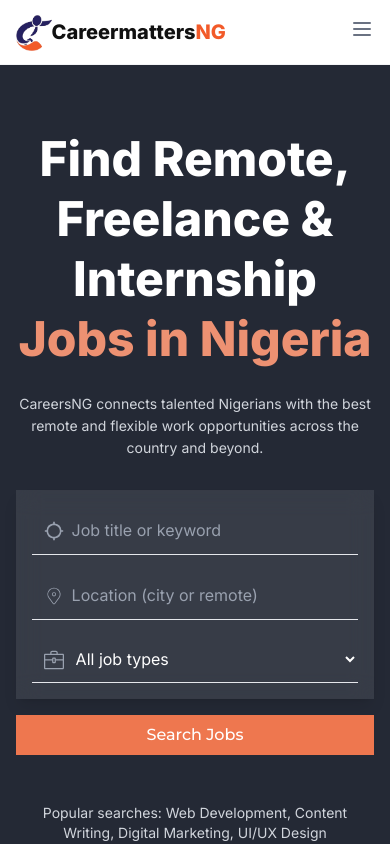
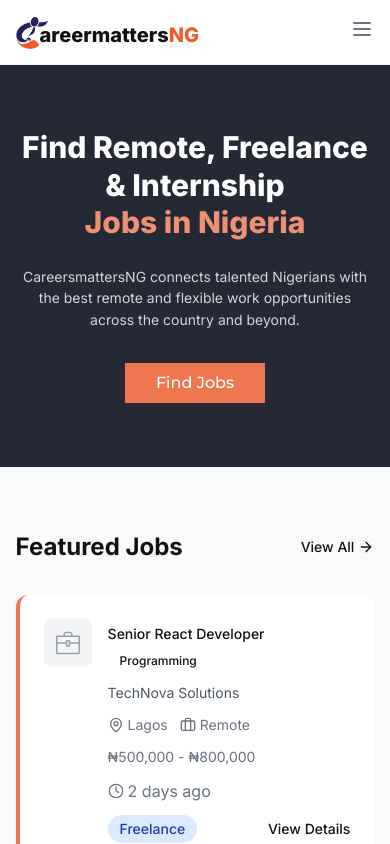
Before and after one commit to Olawoyin1/CareersNG, a React (Vite) app: page / in a window 390 px wide. Shown: the top 844 px of the page. Built offline with nearby package versions, Linux system fonts and the light colour scheme.

Commit message:
Some changes to the navbar and carrersng logo

```diff
--- a/src/App.css
+++ b/src/App.css
@@ -9,9 +9,19 @@
 
 
 
-p, li{
+
+::placeholder, input{
+    font-size: 13px;
+    font-family: 'Montserrat';
+}
+
+
+
+
+p,  a{
     font-size: 14px;
 }
+
 
 .headings, button{
     font-family: "Montserrat", sans-serif;
--- a/src/components/Footer.tsx
+++ b/src/components/Footer.tsx
@@ -18,14 +18,14 @@
           {/* Logo and Description */}
           <div className="lg:col-span-2">
           <Link to="/" className="flex items-center space-x-2">
-                <div className="text-2xl font-bold flex items-center text-careersng-navy">
+                <div className="text-2xl font-bold flex items-end text-careersng-navy">
                     <img src="../../Images/logo.png" alt="" className="w-9" />
-                    <h1 className="text-xl font-extrabold text-careersng-navy">Careermatters<span className="text-[#F25A29]">NG</span></h1>
+                    <h1 className="text-xl font-extrabold -ml-2 text-careersng-navy">areermatters<span className="text-[#F25A29]">NG</span></h1>
 
                 </div>
               </Link>
             <p className="mt-4 text-gray-300 max-w-md">
-              CareersNG connects Nigerian freelancers, remote workers, and internship
+              CareersmattersNG connects Nigerian freelancers, remote workers, and internship
               seekers with potential employers and clients. Find your next opportunity today.
             </p>
             <div className="mt-6 flex space-x-4">
--- a/src/components/HowItWorks.tsx
+++ b/src/components/HowItWorks.tsx
@@ -32,7 +32,7 @@
   return (
     <div className="p">
       <div className="text-center mb-12">
-        <h2 className="text-3xl sm:text-4xl font-bold text-careersng-navy">How CareersNG Works</h2>
+        <h2 className="text-3xl sm:text-4xl font-bold text-careersng-navy">How CareersmattersNG Works</h2>
         <p className="mt-4 text-lg text-gray-600 max-w-2xl mx-auto">
           Your journey to finding the perfect job opportunity in Nigeria is simple and straightforward.
         </p>
--- a/src/components/Navbar.tsx
+++ b/src/components/Navbar.tsx
@@ -1,3 +1,130 @@
+
+// import { useState } from "react";
+// import { Link, useLocation } from "react-router-dom";
+// import { Menu, X } from "lucide-react";
+
+// const Navbar = () => {
+//   const [isMenuOpen, setIsMenuOpen] = useState(false);
+//   const location = useLocation();
+
+//   const isActive = (path: string) => {
+//     return location.pathname === path ? "text-careersng-purple" : "text-gray-600";
+//   };
+
+//   return (
+//     <nav className="sticky top-0 z-50 w-full bg-white/80 backdrop-blur-md border-b border-gray-100">
+//       <div className="container mx-auto">
+//         <div className="flex justify-between items-center h-16">
+//           <div className="flex gap-3 items-center">
+//               {/* Logo */}
+//               <Link to="/" className="flex items-end space-x-2">
+//                 <div className="text-2xl font-bold flex items-end text-careersng-navy">
+//                     <img src="../../Images/logo.png" alt="" className="w-8" />
+//                     <h4 className="text-xl -ml-2  font-extrabold text-careersng-navy">areermatters<span className="text-[#F25A29]">NG</span></h4>
+
+//                 </div>
+//               </Link>
+//               {/* Desktop Navigation */}
+//               <div className="hidden mt-1 md:flex items-center space-x-4">
+//                 <Link to="/jobs" className={`${isActive('/jobs')} hover:text-careersng-purple transition-colors`}>
+//                   Find Jobs
+//                 </Link>
+//                 <Link to="/categories" className={`${isActive('/categories')} hover:text-careersng-purple transition-colors`}>
+//                   Categories
+//                 </Link>
+//                 <Link to="/about" className={`${isActive('/about')} hover:text-careersng-purple transition-colors`}>
+//                   How It Works
+//                 </Link>
+//                 <Link to="/blog" className={`${isActive('/blog')} hover:text-careersng-purple transition-colors`}>
+//                   Blog
+//                 </Link>
+//               </div>
+//           </div>
+
+//           {/* Authentication Buttons */}
+//           <div className="hidden md:flex items-center space-x-1">
+//             <Link to="/login">
+//               <button  className="border text-sm border-gray-800 p-2 px-5 items-center gap-2">
+
+//                 Log In
+//               </button>
+//             </Link>
+//             <Link to="/register">
+//               <button className="bg-[#ee774f] text-white text-sm hover:bg-careersng-purple-dark p-2 px-5  flex items-center">
+
+//                 Sign Up
+//               </button>
+//             </Link>
+//           </div>
+
+//           {/* Mobile Menu Button */}
+//           <div className="md:hidden">
+//             <button
+//               type="button"
+//               className="text-gray-500 hover:text-careersng-purple"
+//               onClick={() => setIsMenuOpen(!isMenuOpen)}
+//             >
+//               {isMenuOpen ? <X size={24} /> : <Menu size={24} />}
+//             </button>
+//           </div>
+//         </div>
+//       </div>
+
+//       {/* Mobile Menu */}
+//       {isMenuOpen && (
+//         <div className="md:hidden bg-white border-b border-gray-100">
+//           <div className="">
+//             <Link
+//               to="/jobs"
+//               className={`block py-2 ${isActive('/jobs')} hover:text-careersng-purple`}
+//               onClick={() => setIsMenuOpen(false)}
+//             >
+//               Find Jobs
+//             </Link>
+//             <Link
+//               to="/categories"
+//               className={`block py-2 ${isActive('/categories')} hover:text-careersng-purple`}
+//               onClick={() => setIsMenuOpen(false)}
+//             >
+//               Categories
+//             </Link>
+//             <Link
+//               to="/about"
+//               className={`block py-2 ${isActive('/about')} hover:text-careersng-purple`}
+//               onClick={() => setIsMenuOpen(false)}
+//             >
+//               How It Works
+//             </Link>
+//             <Link
+//               to="/blog"
+//               className={`block py-2 ${isActive('/blog')} hover:text-careersng-purple`}
+//               onClick={() => setIsMenuOpen(false)}
+//             >
+//               Blog
+//             </Link>
+//             <div className="flex flex-col space-y-3">
+//               <Link to="/login">
+//                 <button  className="w-full bg-blue-950 text-white border-0 p-2 justify-center">
+//                   Log In
+//                 </button>
+//               </Link>
+//               <Link to="/register">
+//                 <button className="w-full p-2 bg-cyan-950 text-white border-0 justify-center bg-careersng-purple hover:bg-careersng-purple-dark">
+//                   Sign Up
+//                 </button>
+//               </Link>
+//             </div>
+//           </div>
+//         </div>
+//       )}
+//     </nav>
+//   );
+// };
+
+// export default Navbar;
+
+
+
 
 import { useState } from "react";
 import { Link, useLocation } from "react-router-dom";
@@ -15,17 +142,18 @@
     <nav className="sticky top-0 z-50 w-full bg-white/80 backdrop-blur-md border-b border-gray-100">
       <div className="container mx-auto">
         <div className="flex justify-between items-center h-16">
-          <div className="flex gap-3">
-              {/* Logo */}
-              <Link to="/" className="flex items-center space-x-2">
-                <div className="text-2xl font-bold flex items-center text-careersng-navy">
-                    <img src="../../Images/logo.png" alt="" className="w-9" />
-                    <h1 className="text-xl font-extrabold text-careersng-navy">Careermatters<span className="text-[#F25A29]">NG</span></h1>
-
+          <div className="flex gap-3 items-center">
+            <Link to="/" className="flex items-end space-x-2">
+              <div className="text-2xl font-bold flex items-end text-careersng-navy">
+                <img src="../../Images/logo.png" alt="" className="w-8" />
+                <h4 className="text-xl -ml-2 font-extrabold text-careersng-navy">
+                  areermatters<span className="text-[#F25A29]">NG</span>
+                </h4>
               </div>
             </Link>
+
             {/* Desktop Navigation */}
-              <div className="hidden md:flex items-center space-x-4">
+            <div className="hidden mt-1 md:flex items-center space-x-4">
               <Link to="/jobs" className={`${isActive('/jobs')} hover:text-careersng-purple transition-colors`}>
                 Find Jobs
               </Link>
@@ -44,14 +172,12 @@
           {/* Authentication Buttons */}
           <div className="hidden md:flex items-center space-x-1">
             <Link to="/login">
-              <button  className="border text-sm border-gray-800 p-2 px-5 items-center gap-2">
-
+              <button className="border text-sm border-gray-800 p-2 px-5 items-center gap-2">
                 Log In
               </button>
             </Link>
             <Link to="/register">
-              <button className="bg-[#ee774f] text-white text-sm hover:bg-careersng-purple-dark p-2 px-5  flex items-center">
-
+              <button className="bg-[#ee774f] text-white text-sm hover:bg-careersng-purple-dark p-2 px-5 flex items-center">
                 Sign Up
               </button>
             </Link>
@@ -62,61 +188,59 @@
             <button
               type="button"
               className="text-gray-500 hover:text-careersng-purple"
-              onClick={() => setIsMenuOpen(!isMenuOpen)}
+              onClick={() => setIsMenuOpen(true)}
             >
-              {isMenuOpen ? <X size={24} /> : <Menu size={24} />}
+              <Menu size={24} />
             </button>
           </div>
         </div>
       </div>
 
-      {/* Mobile Menu */}
-      {isMenuOpen && (
-        <div className="md:hidden bg-white border-b border-gray-100">
-          <div className="px-4 pt-2 pb-6 space-y-3">
-            <Link
-              to="/jobs"
-              className={`block py-2 ${isActive('/jobs')} hover:text-careersng-purple`}
-              onClick={() => setIsMenuOpen(false)}
-            >
+      {/* Fullscreen Mobile Menu */}
+      <div className={`fixed inset-0 bg-white z-50 transition-transform duration-300 ease-in-out ${isMenuOpen ? 'translate-x-0' : '-translate-x-full'} md:hidden`}>
+        <div className="flex justify-between items-center px-6 py-4 border-b">
+          {/* Logo */}
+          <Link to="/" className="flex items-end space-x-2" onClick={() => setIsMenuOpen(false)}>
+            <img src="../../Images/logo.png" alt="" className="w-8" />
+            <h4 className="text-xl font-extrabold -ml-3 text-careersng-navy">areermatters<span className="text-[#F25A29]">NG</span>
+            </h4>
+          </Link>
+
+          {/* Close button */}
+          <button onClick={() => setIsMenuOpen(false)}>
+            <X size={28} className="text-gray-800" />
+          </button>
+        </div>
+
+        {/* Navigation Links */}
+        <div className="flex bg-white h-[100vh] flex-col px-6 py-4 space-y-4">
+          <Link to="/jobs" onClick={() => setIsMenuOpen(false)} className={`text-lg ${isActive('/jobs')} hover:text-careersng-purple`}>
             Find Jobs
           </Link>
-            <Link
-              to="/categories"
-              className={`block py-2 ${isActive('/categories')} hover:text-careersng-purple`}
-              onClick={() => setIsMenuOpen(false)}
-            >
+          <Link to="/categories" onClick={() => setIsMenuOpen(false)} className={`text-lg ${isActive('/categories')} hover:text-careersng-purple`}>
             Categories
           </Link>
-            <Link
-              to="/about"
-              className={`block py-2 ${isActive('/about')} hover:text-careersng-purple`}
-              onClick={() => setIsMenuOpen(false)}
-            >
+          <Link to="/about" onClick={() => setIsMenuOpen(false)} className={`text-lg ${isActive('/about')} hover:text-careersng-purple`}>
             How It Works
           </Link>
-            <Link
-              to="/blog"
-              className={`block py-2 ${isActive('/blog')} hover:text-careersng-purple`}
-              onClick={() => setIsMenuOpen(false)}
-            >
+          <Link to="/blog" onClick={() => setIsMenuOpen(false)} className={`text-lg ${isActive('/blog')} hover:text-careersng-purple`}>
             Blog
           </Link>
-            <div className="flex flex-col space-y-3">
-              <Link to="/login">
-                <button  className="w-full bg-blue-950 text-white border-0 p-2 justify-center">
+
+          <div className="pt-6 space-y-3">
+            <Link to="/login" onClick={() => setIsMenuOpen(false)}>
+              <button className="w-full bg-blue-950 text-white p-2">
                 Log In
               </button>
             </Link>
-              <Link to="/register">
-                <button className="w-full p-2 bg-cyan-950 text-white border-0 justify-center bg-careersng-purple hover:bg-careersng-purple-dark">
+            <Link to="/register" onClick={() => setIsMenuOpen(false)}>
+              <button className="w-full p-2 bg-careersng-purple text-white hover:bg-careersng-purple-dark">
                 Sign Up
               </button>
             </Link>
           </div>
         </div>
       </div>
-      )}
     </nav>
   );
 };
--- a/src/pages/Home.tsx
+++ b/src/pages/Home.tsx
@@ -174,20 +174,26 @@
       <section className="bg-[#242935] from-careersng-navy to-careersng-navy/90 text-white py-16 md:py-24">
         <div className="container mx-auto">
           <div className="flex flex-col items-center text-center">
-            <h1 className="text-5xl lg:text-6xl font-extrabold leading-tight mb-6">
+            <h1 className="text-3xl lg:text-6xl font-extrabold leading-tight mb-6">
               Find Remote, Freelance & Internship <br className="" />
               <span className="text-[#ed9172]">Jobs in Nigeria</span>
             </h1>
             <p className="text-lg md:text-xl text-gray-300 mb-8 max-w-xl">
-              CareersNG connects talented Nigerians with the best remote and flexible
+              CareersmattersNG connects talented Nigerians with the best remote and flexible
               work opportunities across the country and beyond.
             </p>
+            <button
+          type="submit"
+          className="bg-[#ee774f] text-white w-[140px] py-2 font-medium"
+        >
+          Find Jobs
+        </button>
 
-            <div className="w-full max-w-4xl">
+            <div className="w-full hidden max-w-4xl">
               <SearchBar onSearch={handleSearch} />
             </div>
 
-            <div className="mt-12 text-sm text-gray-300">
+            <div className="hidden mt-12 text-sm text-gray-300">
               <p>Popular searches: Web Development, Content Writing, Digital Marketing, UI/UX Design</p>
             </div>
           </div>
@@ -280,12 +286,12 @@
           </p>
           <div className="flex flex-col sm:flex-row justify-center gap-4">
             <Link to="/register">
-              <button className="bg-white text-gray-900 p-3 text-sm hover:bg-gray-100 hover:text-careersng-purple-dark">
+              <button className="bg-[#F25A29] w-full text-white p-3 text-sm hover:bg-[#c26961dd] hover:text-careersng-purple-dark">
                 Create an Account
               </button>
             </Link>
             <Link to="/">
-              <button className="text-white p-3 border text-sm border-white hover:bg-white/10">
+              <button className="text-white w-full p-3 border text-sm border-white hover:bg-white/10">
                 Learn More
               </button>
             </Link>
```
Lines whose indentation alone changed are shown as unchanged.
